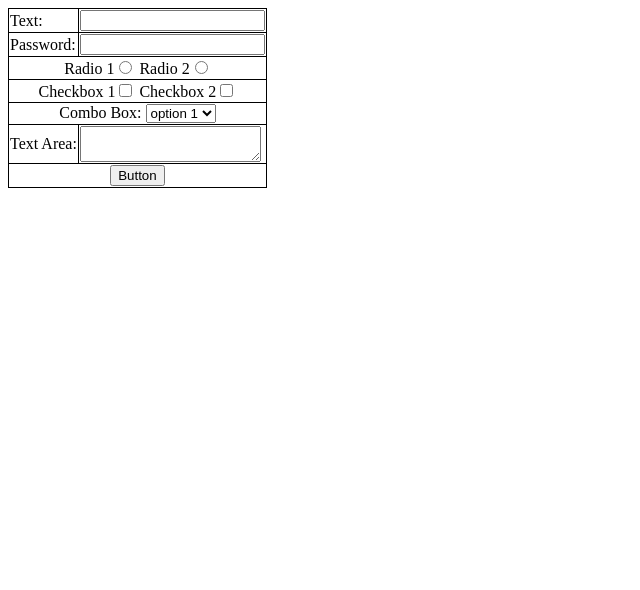
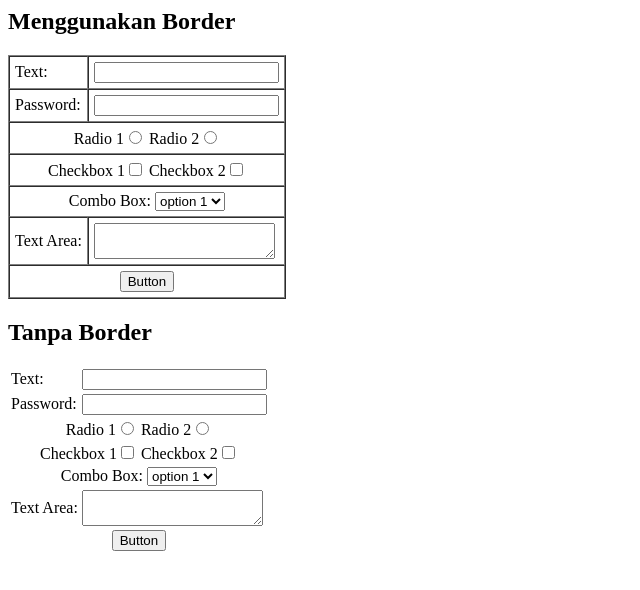
Before and after one commit to irfannurhidayat/HTMLdanCSS, a plain HTML site: page Latihan1_HTML/latihan1.html in a window 1280 px wide. Shown: the whole page, without its empty margins (0-640 px from the left). Drawn offline with Linux system fonts and the light colour scheme.

Commit message:
Add files via upload

```diff
--- a/Latihan1_HTML/latihan1.html
+++ b/Latihan1_HTML/latihan1.html
@@ -4,15 +4,55 @@
     <meta http-equiv="X-UA-Compatible" content="IE=edge">
     <meta name="viewport" content="width=device-width, initial-scale=1.0">
     <title>Latihan 1</title>
-    <style>
-        table, th, td {
-          border: 1px solid black;
-          border-collapse: collapse;
-        }
-        </style>
 </head>
+
+<h2>Menggunakan Border</h2>
 <body>
-    <table>
+    <table border="1" cellpadding="5" cellspacing="0">
+        <tr>
+            <td>Text:</td>
+            <td><input type="text"></td>
+        </tr>
+        <tr>
+            <td>Password:</td>
+            <td><input type="password"></td>
+        </tr>
+        <tr>
+            <td align="center" colspan="2">
+                Radio 1<input type="radio">
+                Radio 2<input type="radio">
+            </td>
+        </tr>
+        <tr>
+            <td align="center" colspan="2">
+                Checkbox 1<input type="checkbox">
+                Checkbox 2<input type="checkbox">
+            </td>
+        </tr>
+        <tr>
+            <td align="center" colspan="2">
+                <label>Combo Box:</label>
+
+                <select>
+                    <option>option 1</option>
+                    <option>option 2</option>
+                </select>
+            </td>
+        </tr>
+        <tr>
+            <td>Text Area:</td>
+            <td><textarea name="biografi"></textarea></td>
+        </tr>
+        <tr>
+            <td align="center" colspan="2">
+                <button type="button">Button</button>
+            </td>
+        </tr>
+    </table>
+
+    <h2>Tanpa Border</h2>
+
+    <table class="tabel-2" cellspacing="2">
         <tr>
             <td>Text:</td>
             <td><input type="text"></td>
```
